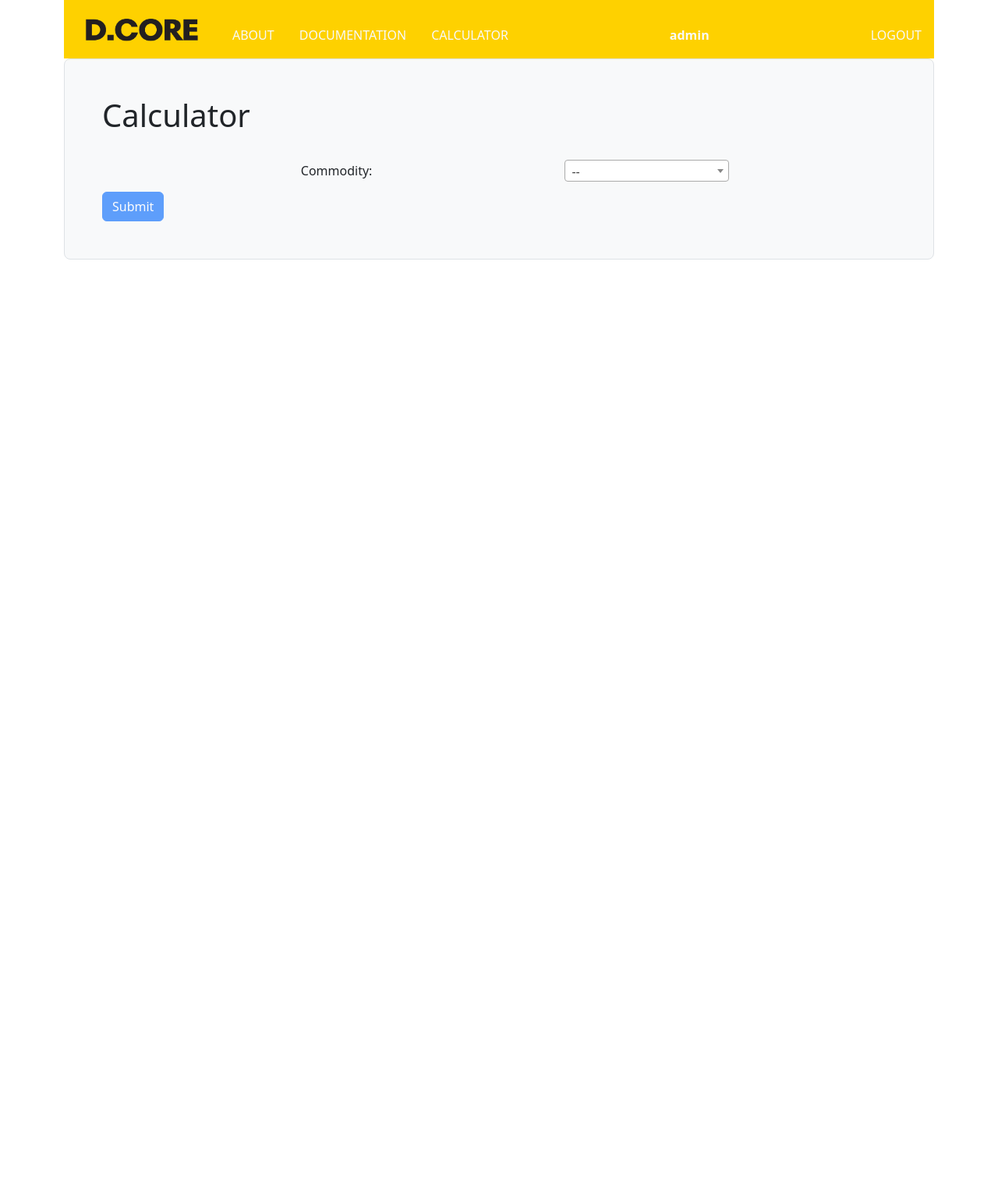
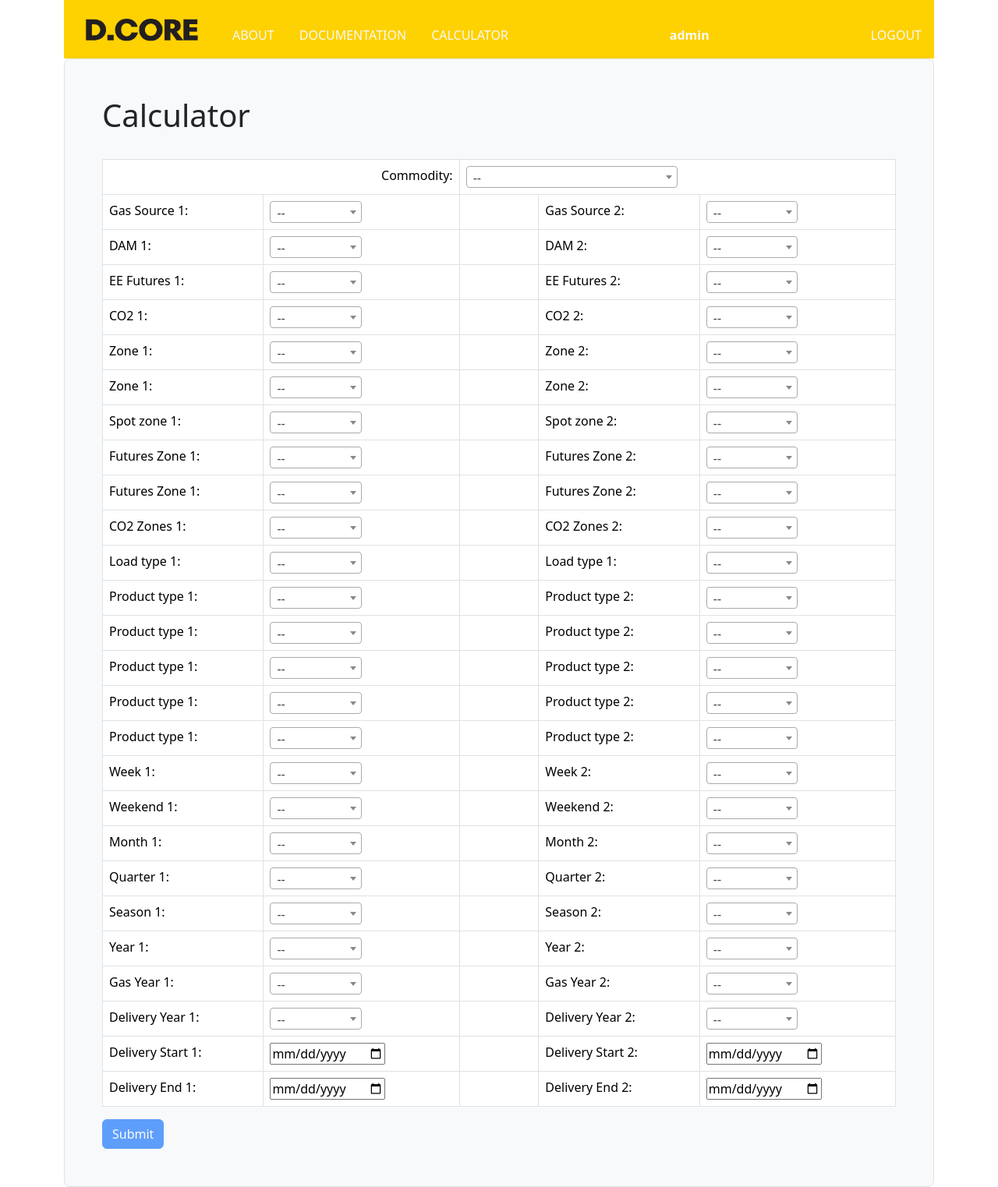
Before and after one commit to Nickel1054/DCore_web, a Django app: page /calc/ in a window 1280 px wide. Shown: the whole page at 78% size. Before the commit the page ends 333 px from the top, so only its background shows below. Run offline with Django 4.2, Linux system fonts and the light colour scheme; a user stored in the database is signed in; some libraries are stand-ins or nearby versions.

Commit message:
Mid-work of adjusting form table. Committer: PekarskyiYV@dtek.com

```diff
--- a/calculator/templates/calculator.html
+++ b/calculator/templates/calculator.html
@@ -22,50 +22,8 @@
 
                     {% csrf_token %}
                     {{ form.subject.errors }}
-                    <table>
-                        <tr id="commodity-tr">
-                            <td class="empty col-2"></td>
-                            <td class="label-1 col-4"></td>
-                            <td class="column-1 col-8"></td>
-{#                            <td class="empty col-2"></td>#}
-                        </tr>
-                        <tr id="source-tr" class="table-row-hidden">
-                            <td class="label-1 col-3"></td>
-                            <td class="column-1 col-3"></td>
-                            <td class="label-2 col-3"></td>
-                            <td class="column-2 col-3"></td>
-                        </tr>
-                        <tr id="zone-tr" class="table-row-hidden">
-                            <td class="label-1 col-3"></td>
-                            <td class="column-1 col-3"></td>
-                            <td class="label-2 col-3"></td>
-                            <td class="column-2 col-3"></td>
-                        </tr>
-                        <tr id="load-tr" class="table-row-hidden">
-                            <td class="label-1 col-3"></td>
-                            <td class="column-1 col-3"></td>
-                            <td class="label-2 col-3"></td>
-                            <td class="column-2 col-3"></td>
-                        </tr>
-                        <tr id="product-type-tr" class="table-row-hidden">
-                            <td class="label-1 col-3"></td>
-                            <td class="column-1 col-3"></td>
-                            <td class="label-2 col-3"></td>
-                            <td class="column-2 col-3"></td>
-                        </tr>
-                        <tr id="product-type-sub-1-tr" class="table-row-hidden">
-                            <td class="label-1 col-3"></td>
-                            <td class="column-1 col-3"></td>
-                            <td class="label-2 col-3"></td>
-                            <td class="column-2 col-3"></td>
-                        </tr>
-                        <tr id="product-type-sub-2-tr" class="table-row-hidden">
-                            <td class="label-1 col-3"></td>
-                            <td class="column-1 col-3"></td>
-                            <td class="label-2 col-3"></td>
-                            <td class="column-2 col-3"></td>
-                        </tr>
-                    </table>
+                        <div class="container table-div">
+                        <table class="table table-bordered col-12">
                     {% for field in form %}
                         {% if 'commodity' in field.html_name %}
                             <div class="row">
@@ -93,6 +51,57 @@
 
                         {% endif %}
                     {% endfor %}
+                    <div class="container table-div">
+
+                        <table class="table table-bordered col-12">
+                            <tr id="commodity-tr">
+                                <td class="label-1" colspan="2"></td>
+                                <td class="column-1" colspan="3"></td>
+                            </tr>
+                            <tr id="source-tr" class="table-row-hidden">
+                                <td class="label-1"></td>
+                                <td class="column-1"></td>
+                                <td class="empty"></td>
+                                <td class="label-2"></td>
+                                <td class="column-2"></td>
+                            </tr>
+                            <tr id="zone-tr" class="table-row-hidden" style="display:none;">
+                                <td class="label-1"></td>
+                                <td class="column-1">AAAA</td>
+                                <td class="empty"></td>
+                                <td class="label-2"></td>
+                                <td class="column-2"></td>
+                            </tr>
+                            <tr id="load-tr" class="table-row-hidden">
+                                <td class="label-1"></td>
+                                <td class="column-1"></td>
+                                <td class="empty"></td>
+                                <td class="label-2"></td>
+                                <td class="column-2"></td>
+                            </tr>
+                            <tr id="product-type-tr" class="table-row-hidden">
+                                <td class="label-1"></td>
+                                <td class="column-1"></td>
+                                <td class="empty"></td>
+                                <td class="label-2"></td>
+                                <td class="column-2"></td>
+                            </tr>
+                            <tr id="product-type-sub-1-tr" class="table-row-hidden">
+                                <td class="label-1"></td>
+                                <td class="column-1"></td>
+                                <td class="empty"></td>
+                                <td class="label-2"></td>
+                                <td class="column-2"></td>
+                            </tr>
+                            <tr id="product-type-sub-2-tr" class="table-row-hidden">
+                                <td class="label-1"></td>
+                                <td class="column-1"></td>
+                                <td class="empty"></td>
+                                <td class="label-2"></td>
+                                <td class="column-2"></td>
+                            </tr>
+                        </table>
+                    </div>
                     <div class="row">
                         <div class="col-4">
                             <input class="btn btn-primary" id="submit-btn" type="submit" value="Submit" disabled>
--- /dev/null
+++ b/calculator/templates/calculator0.html
@@ -0,0 +1,65 @@
+{% extends "base.html" %}
+{% load static %}
+{% block body_block %}
+    {% load calc_extras %}
+    <script type="text/javascript" src={% static 'calculator/js/calc.js' %}></script>
+    <script src={% static 'calculator/js/jquery-3.6.0.min.js' %}></script>
+    <link href={% static 'css/select2.min.css' %} rel="stylesheet"/>
+    <script src={% static 'calculator/js/select2.min.js' %}></script>
+    <script>
+        $(function () {
+            $("select").select2();
+        });
+    </script>
+    <div class="h-100 p-5 bg-light border rounded-3">
+        <h1>Calculator</h1><br>
+        <div class="row">
+            <div class="col-12">
+
+                {{ form.non_field_errors }}
+                <form id="calculator-form" method="post">
+                    {#                                                                         TODO Add table here for equal heights #}
+
+                    {% csrf_token %}
+                    {{ form.subject.errors }}
+                    <table class="table table-bordered col-12">
+                        {% for field in form %}
+                            {% if 'commodity' in field.html_name %}
+                                <tr id="commodity-tr">
+                                    <td class="label-1" colspan="2">{{ field.label_tag }}</td>
+                                    <td class="column-1" colspan="3">{{ field }}</td>
+                                </tr>
+
+                            {% else %}
+                                {% if '_1' in field.html_name %}
+                                    <tr id="{{ field.html_name|split_class }}-tr" class="table-row-hidden">
+                                {% else %}
+                                    <td class="empty"></td>
+                                {% endif %}
+
+                            <td class="label-{{ field.html_name|get_column_number }}">{{ field.label_tag }}</td>
+                            <td class="column-{{ field.html_name|get_column_number }}">{{ field }}</td>
+
+                            {% if '_2' in field.html_name %}
+                                </tr>
+                            {% endif %}
+                            {% endif %}
+                        {% endfor %}
+                    </table>
+                    <div class="container table-div">
+
+
+                    </div>
+                    <div class="row">
+                        <div class="col-4">
+                            <input class="btn btn-primary" id="submit-btn" type="submit" value="Submit" disabled>
+                        </div>
+                    </div>
+                </form>
+            </div>
+        </div>
+
+    </div>
+    <script src={% static 'calculator/js/onload.js' %}></script>
+
+{% endblock %}
--- a/calculator/views.py
+++ b/calculator/views.py
@@ -19,11 +19,11 @@ def calculator_view(request):
         print('success')
         return render(request, 'base.html', {})
     form = CalculatorForm
-    return render(request, 'calculator.html', {'form': form})
+    return render(request, 'calculator0.html', {'form': form})
 
 
 class CalculatorPage(FormView):
-    template_name = "calculator.html"
+    template_name = "calculator0.html"
     form_class = CalculatorForm
     success_name = "result.html"
 
--- a/static/calculator/js/calc.js
+++ b/static/calculator/js/calc.js
@@ -5,13 +5,32 @@
 // date_field1.classList.add("form-control");
 // date_field2.classList.add("form-control");
 
-function move_element(div_selector, dest_tr) {
-    let label_element = document.querySelector(div_selector + ' label');
-    jQuery(label_element).detach().appendTo(dest_tr + ' td.label-1');
+function move_element_to_table(element, dest_tr) {
+    let column_num = element.id.split('-')[0].slice(-1);
+
+    let label_element = document.querySelector('#' + element.id + ' label');
+    console.log(dest_tr + ' td.label-' + column_num);
+    jQuery(label_element).detach().appendTo('#' + dest_tr + '-tr' + ' td.label-' + column_num);
 
     // console.log(label_element);
-    let div_element = document.querySelector(div_selector);
-    jQuery(div_element).detach().appendTo(dest_tr + ' td.column-1');
+    let div_element = document.querySelector('#' + element.id);
+    jQuery(div_element).detach().appendTo('#' + dest_tr + '-tr' + ' td.column-' + column_num);
+
+    document.querySelectorAll('#calculator-form table span.select2-container--default')[0].setAttribute('style', 'width: 100%')
+}
+
+function move_element_from_table(element) {
+    let column_num = element.id.split('-')[0].slice(-1);
+
+    let label_element = document.querySelector('#' + element.id + ' label');
+    console.log(dest_tr + ' td.label-' + column_num);
+    jQuery(label_element).detach().appendTo('#' + dest_tr + '-tr' + ' td.label-' + column_num);
+
+    // console.log(label_element);
+    let div_element = document.querySelector('#' + element.id);
+    jQuery(div_element).detach().appendTo('#' + dest_tr + '-tr' + ' td.column-' + column_num);
+
+    document.querySelectorAll('#calculator-form table span.select2-container--default')[0].setAttribute('style', 'width: 100%')
 }
 
 // TODO: implement move_element to every change function to move elements in table and out of it.
@@ -77,6 +96,7 @@ function commodity_change() {
         // let select_div = document.getElementById('exchange_gas-div-id');
         for (let i = 0; i < select_divs.length; i++) {
             // console.log(select_divs[i].className);
+            move_element_to_table(select_divs[i], 'source');
             make_vis(select_divs[i]);
             clear_fields_all();
         }
--- a/static/calculator/js/onload.js
+++ b/static/calculator/js/onload.js
@@ -10,10 +10,10 @@ let date_end_field2 = document.getElementById('id_period_deliveryend_2');
 // date_field2.classList.add("form-control");
 // }
 
-for (let field of [date_start_field1, date_start_field2, date_end_field1, date_end_field2]) {
-    field.setAttribute('min', '2018-01-01');
-    field.setAttribute('max', '2025-12-31');
-}
+// for (let field of [date_start_field1, date_start_field2, date_end_field1, date_end_field2]) {
+//     field.setAttribute('min', '2018-01-01');
+//     field.setAttribute('max', '2025-12-31');
+// }
 
 function move_element(div_selector, dest_tr) {
     let label_element = document.querySelector(div_selector + ' label');
--- a/static/css/master.css
+++ b/static/css/master.css
@@ -12,6 +12,18 @@ ul {
 
 }
 
+#commodity-tr td.label-1 {
+    text-align: right;
+}
+
+td.label-*{
+    width: 15%;
+}
+
+td.empty{
+    width: 10%;
+}
+
 /*.col-12{*/
 /*    background-color: red;*/
 /*}*/
@@ -20,11 +32,15 @@ ul {
 /*    background-color: blue;*/
 /*}*/
 
-.select-hid{
-    visibility: hidden;
-    height: 0;
-}
+/*.select-hid{*/
+/*    visibility: hidden;*/
+/*    height: 0;*/
+/*}*/
 
 select{
     width: 50%;
 }
+
+/*tr.table-row-hidden{*/
+/*    display: none;*/
+/*}*/
```
